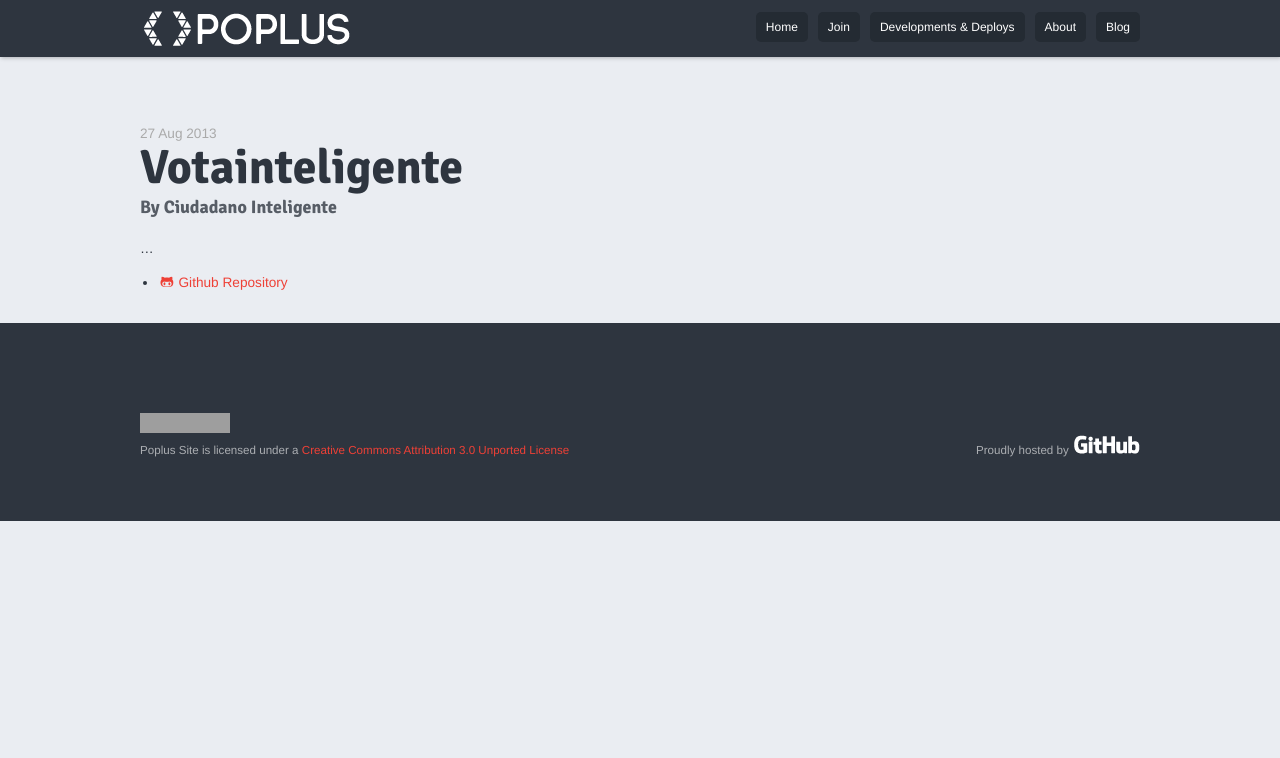
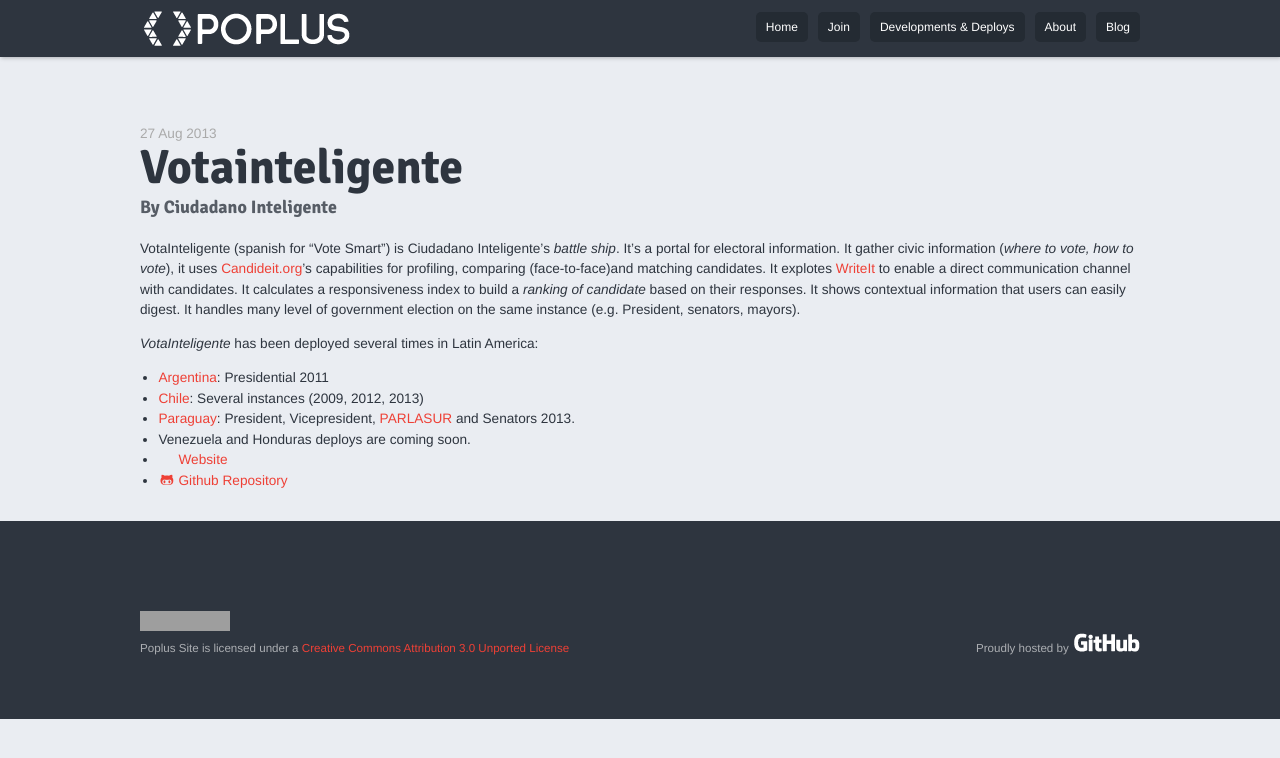
Before and after one commit to poplus/home-poplus, a Jekyll site: the page built from _posts/2013-08-27-votainteligente.md, in a window 1280 px wide. Shown: the top 758 px of the page. Built offline with Jekyll 4.4.1, drawn with Linux system fonts in a browser that asks for light colours; nearby versions of some CDN libraries; Markdown is read by kramdown in place of the engine named in the settings; grey boxes are pictures that could not be loaded.

Commit message:
votainteligente and writeit description

```diff
--- a/_posts/2013-08-27-votainteligente.md
+++ b/_posts/2013-08-27-votainteligente.md
@@ -4,9 +4,23 @@
 date:   2013-08-27
 categories: deploy
 owner: Ciudadano Inteligente
-deploy_url:
+deploy_url: htt://votainteligente.cl
 repo: https://github.com/ciudadanointeligente/votainteligente-portal-electoral
-excerpt:
+excerpt: One stop site to be informed about your next election. Candidates profies, comparison, matching quiz, ask them questions end more
 ---
 
-...
+VotaInteligente (spanish for "Vote Smart") is Ciudadano Inteligente's _battle ship_. It's a portal for electoral information. It gather civic information (_where to vote, how to vote_), it uses [Candideit.org][candideit]'s capabilities for profiling, comparing (face-to-face)and matching candidates. It explotes [WriteIt][writeit] to enable a direct communication channel with candidates. It calculates a responsiveness index to build a *ranking of candidate* based on their responses. It shows contextual information that users can easily digest. It handles many level of government election on the same instance (e.g. President, senators, mayors).
+
+*VotaInteligente* has been deployed several times in Latin America:
+
++ [Argentina][votaar]: Presidential 2011
++ [Chile][votai]: Several instances (2009, 2012, 2013)
++ [Paraguay][paraguay]: President, Vicepresident, [PARLASUR][parlasur] and Senators 2013.
++ Venezuela and Honduras deploys are coming soon.
+
+[candideit]: http://candideit.org
+[votai]: http://votainteligente.cl
+[paraguay]: http://elecciones.aquieneselegimos.org.py
+[writeit]: http://poplus.org/posts/writeit
+[parlasur]: http://www.parlamentodelmercosur.org
+[votaar]: http://www.ciudadanointeligente.org/fci_proyecto/votainteligente-com-ar
```
Also changed, not shown: _posts/2013-08-19-writeit.md (+3 -4 lines).
